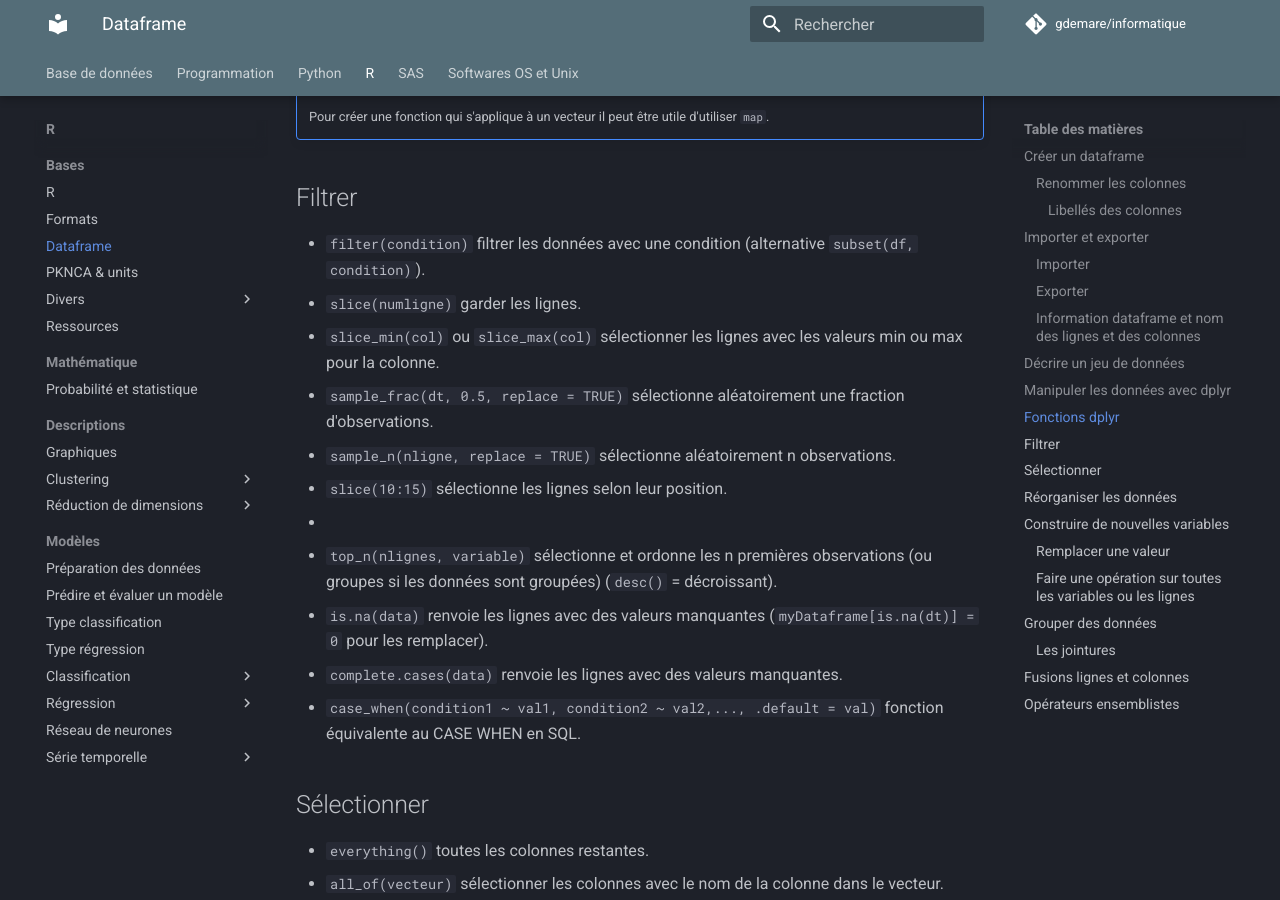
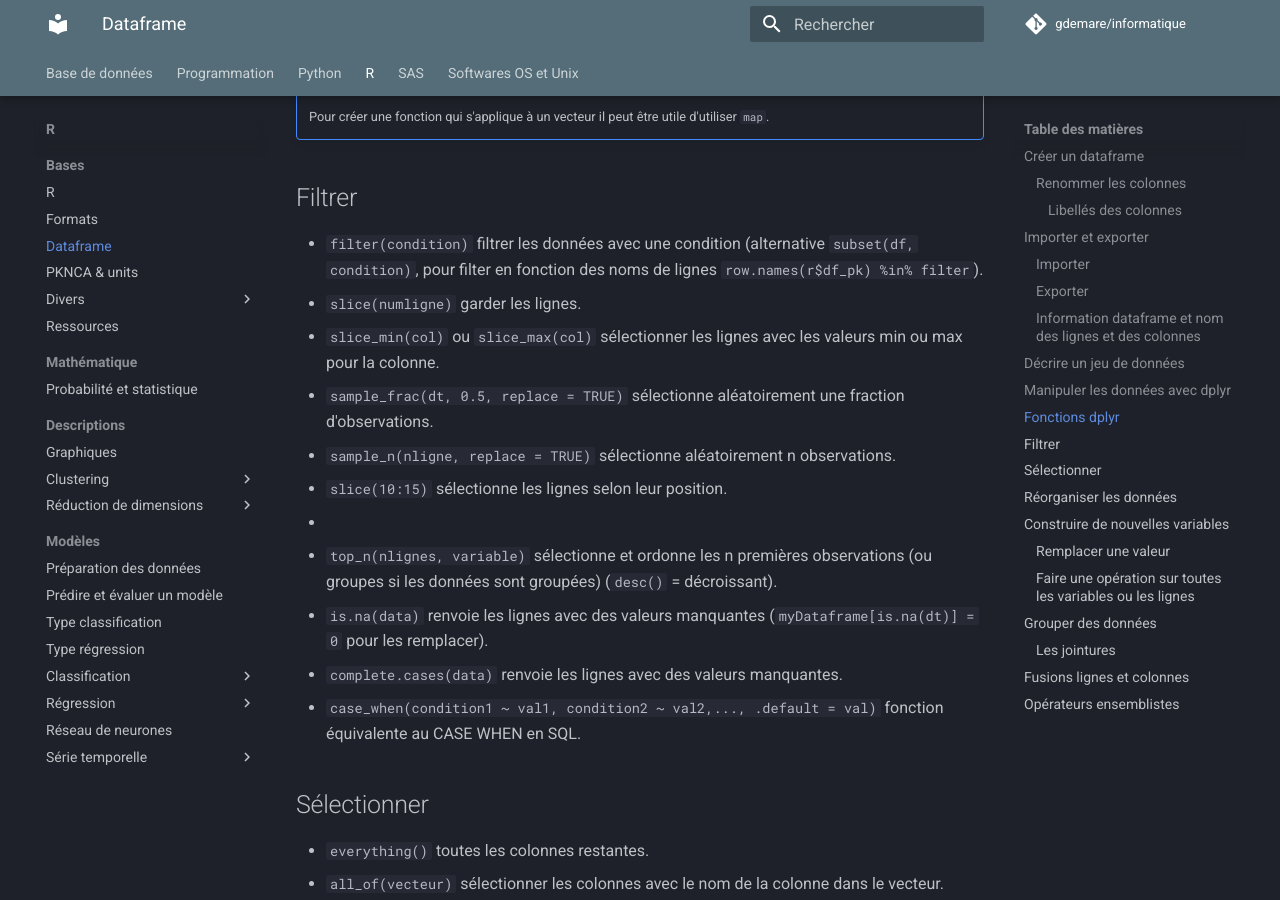
Before and after one commit to gdemare/Informatique, an MkDocs documentation site: the page built from docs/r/manipuler-donnees_r.md, in a window 1280 px wide and 900 px high, scrolled down 2894 px. Built offline with MkDocs 1.6.1 and Material for MkDocs 9.7.7, drawn with Linux system fonts in a browser that asks for light colours; comment, search, counter and statistics services are not loaded.

Commit message:
Update manipuler-donnees_r.md

```diff
--- a/docs/r/manipuler-donnees_r.md
+++ b/docs/r/manipuler-donnees_r.md
@@ -102,7 +102,7 @@ Sélecteur de colonnes :
 
 ## Filtrer
 
-* `filter(condition)` filtrer les données avec une condition (alternative `subset(df, condition)`).
+* `filter(condition)` filtrer les données avec une condition (alternative `subset(df, condition)`, pour filter en fonction des noms de lignes `row.names(r$df_pk) %in% filter`).
 * `slice(numligne)` garder les lignes.
 * `slice_min(col)` ou `slice_max(col)` sélectionner les lignes avec les valeurs min ou max pour la colonne.
 * `sample_frac(dt, 0.5, replace = TRUE)` sélectionne aléatoirement une fraction d'observations.
```
